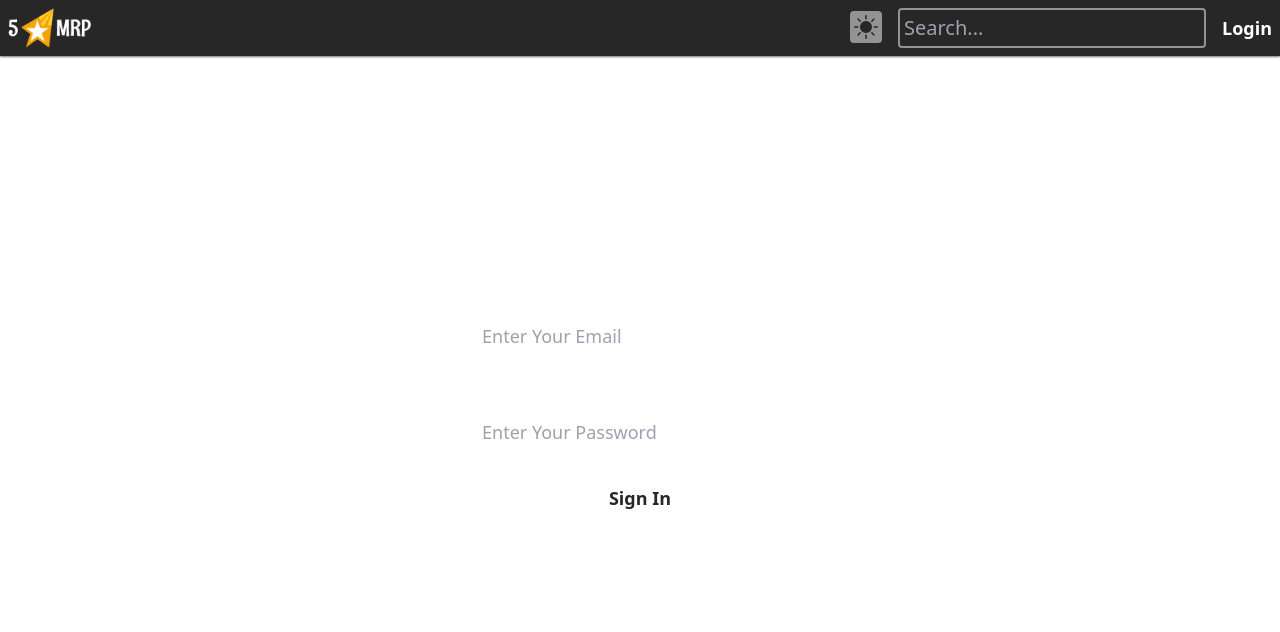
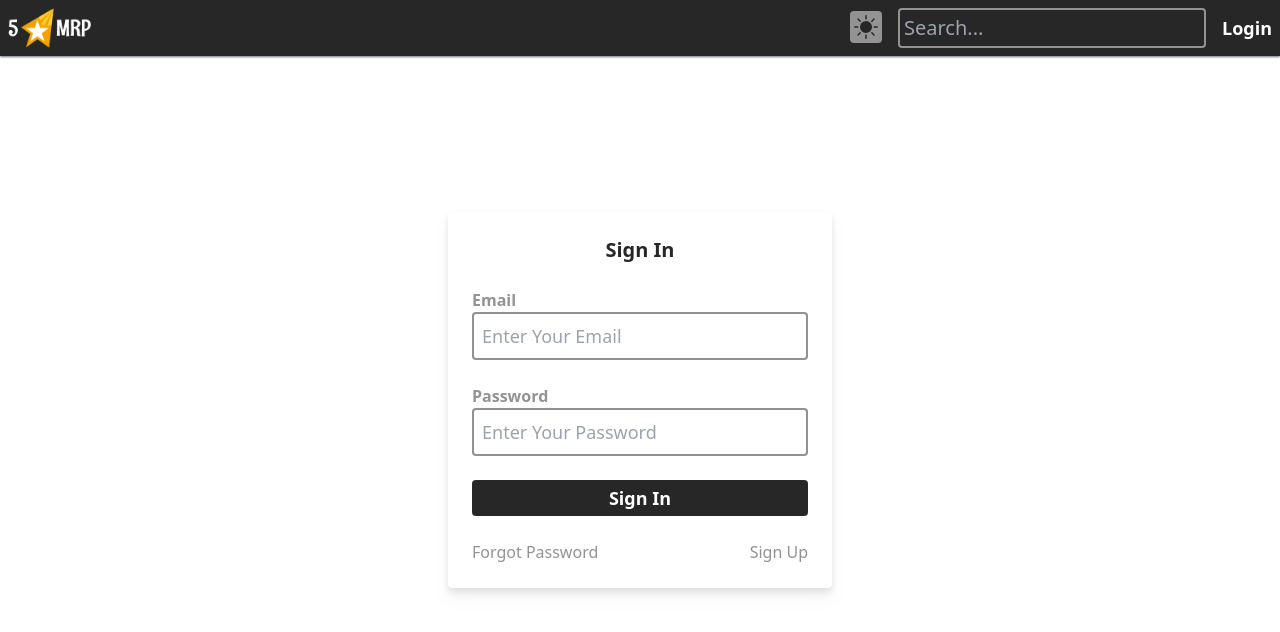
Before and after one commit to Awais512/ReviewApp, a React (Create React App) app: page /auth/signin in a window 1280 px wide. Shown: the top 632 px of the page. Built offline with nearby package versions, Linux system fonts and the light colour scheme.

Commit message:
Different Color for Light and Dark theme

```diff
--- a/src/components/Auth/Signin.jsx
+++ b/src/components/Auth/Signin.jsx
@@ -3,9 +3,9 @@
 
 const Signin = () => {
   return (
-    <div className='fixed inset-0 dark:bg-primary -z-20 flex justify-center items-center'>
+    <div className='fixed inset-0 dark:bg-primary bg-white -z-20 flex justify-center items-center'>
       <Container>
-        <form className='dark:bg-secondary rounded p-6 w-96 space-y-6'>
+        <form className='dark:bg-secondary bg-white drop-shadow-lg  rounded p-6 w-96 space-y-6'>
           <Title>Sign In</Title>
 
           <FormInput
--- a/src/components/CustomLink.jsx
+++ b/src/components/CustomLink.jsx
@@ -3,7 +3,10 @@
 
 const CustomLink = ({ to, children }) => {
   return (
-    <Link to={to} className='text-dark-subtle hover:text-white transition'>
+    <Link
+      to={to}
+      className='dark:text-dark-subtle text-light-subtle dark:hover:text-white hover:text-primary transition'
+    >
       {children}
     </Link>
   );
--- a/src/components/Form/FormInput.jsx
+++ b/src/components/Form/FormInput.jsx
@@ -7,12 +7,12 @@
         id={name}
         name={name}
         type={type}
-        className='bg-transparent rounded border-2 border-dark-subtle focus:bg-primary w-full text-lg outline-none focus:border-white text-white p-2 peer transition'
+        className='bg-transparent rounded border-2 dark:border-dark-subtle border-light-subtle  w-full text-lg outline-none dark:focus:border-white focus:border-primary dark:text-white p-2 peer transition'
         placeholder={placeholder}
         {...rest}
       />
       <label
-        className='font-semibold text-dark-subtle peer-focus:text-white transition self-start'
+        className='font-semibold dark:text-dark-subtle dark:peer-focus:text-white text-light-subtle transition self-start peer-focus:text-primary'
         htmlFor={name}
       >
         {label}
--- a/src/components/Form/Submit.jsx
+++ b/src/components/Form/Submit.jsx
@@ -4,7 +4,7 @@
   return (
     <input
       type='submit'
-      className='w-full rounded bg-white text-secondary  hover:bg-opacity-90 transition font-semibold text-lg cursor-pointer p-1'
+      className='w-full rounded dark:bg-white bg-secondary dark:text-secondary text-white  hover:bg-opacity-90 transition font-semibold text-lg cursor-pointer p-1'
       value={value}
     />
   );
--- a/src/components/Form/Title.jsx
+++ b/src/components/Form/Title.jsx
@@ -2,7 +2,9 @@
 
 const Title = ({ children }) => {
   return (
-    <h1 className='text-xl text-white font-semibold text-center'>{children}</h1>
+    <h1 className='text-xl dark:text-white text-secondary  font-semibold text-center'>
+      {children}
+    </h1>
   );
 };
 
```
